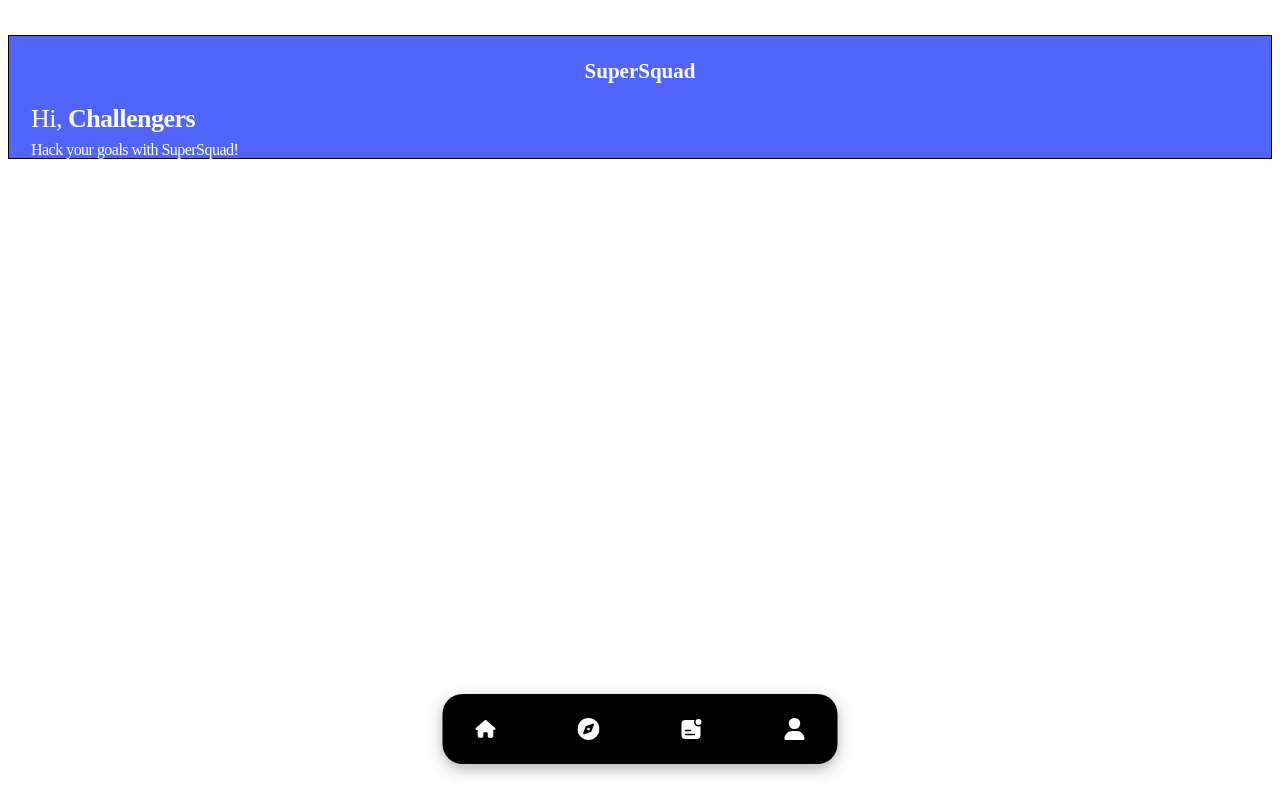
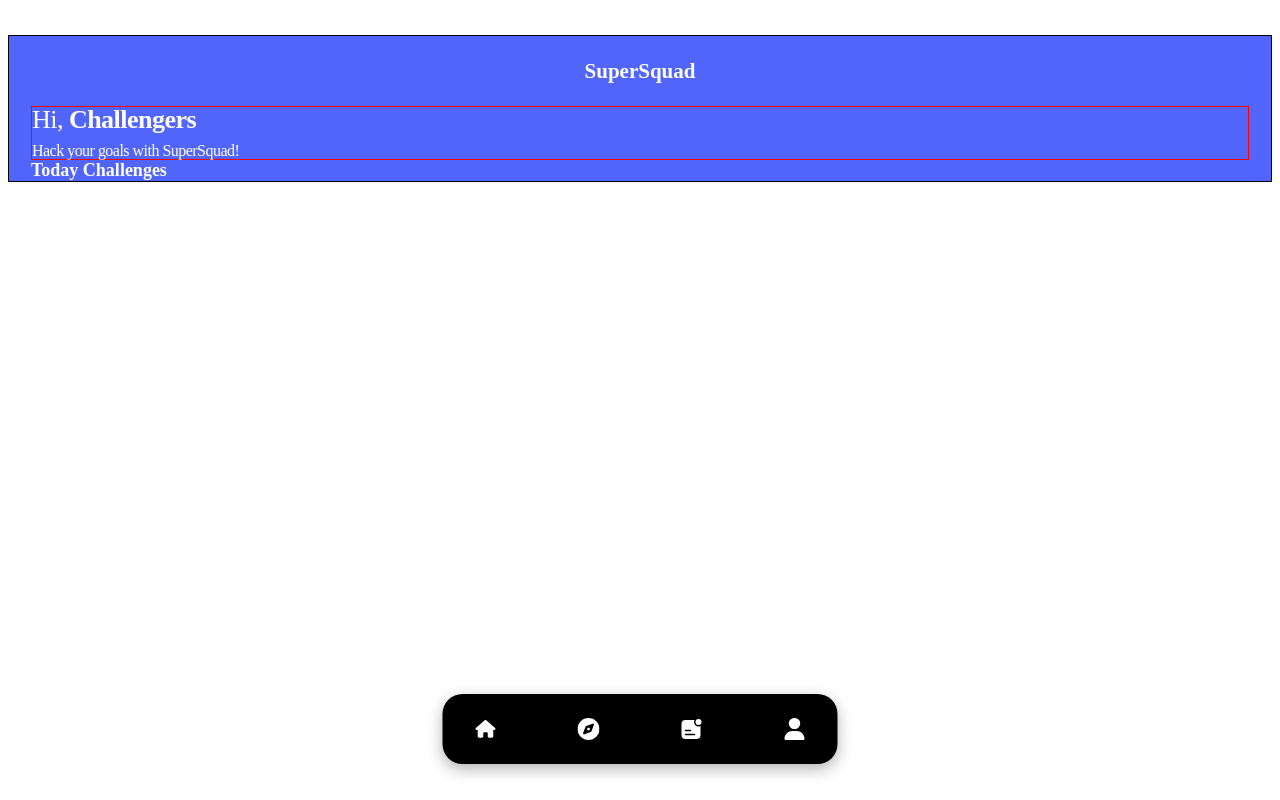
Before and after one commit to supersquad-challenge/proto.v2, a Next.js app in the folder proto.v2-client/: page /home in a window 1280 px wide. Built offline with nearby package versions, Linux system fonts and the light colour scheme.

Commit message:
Add: Challenge Heaer

```diff
--- a/proto.v2-client/src/app/home/page.tsx
+++ b/proto.v2-client/src/app/home/page.tsx
@@ -1,6 +1,7 @@
 "use client";
-import ServiceTitle from "@/components/common/ServiceTitle";
-import WelcomeMessage from "@/components/common/WelcomeMessage";
+import ChallengeHeader from "@/components/common/home/ChallengeHeader";
+import ServiceTitle from "@/components/common/home/ServiceTitle";
+import WelcomeMessage from "@/components/common/home/WelcomeMessage";
 import colors from "@/styles/color";
 import styled from "styled-components";
 
@@ -9,6 +10,9 @@ const Home = () => {
     <Container>
       <ServiceTitle></ServiceTitle>
       <WelcomeMessage></WelcomeMessage>
+      <ChallengeHeader $fontColor={colors.white}>
+        Today Challenges
+      </ChallengeHeader>
     </Container>
   );
 };
@@ -18,4 +22,7 @@ const Container = styled.main`
   width: 100%;
   height: auto;
   background-color: ${colors.primary};
+
+  padding: 0 22px; // 상하 패딩 0, 좌우 패딩 22px
+  box-sizing: border-box;
 `;
--- /dev/null
+++ b/proto.v2-client/src/components/common/home/ChallengeHeader.tsx
@@ -0,0 +1,14 @@
+import colors from "@/styles/color";
+import styled from "styled-components";
+
+type Props = {
+  $fontColor: string;
+};
+
+const ChallengeHeader = styled.div<Props>`
+  color: ${(props) => props.$fontColor};
+  font-size: 18px;
+  font-weight: 700;
+`;
+
+export default ChallengeHeader;
--- a/proto.v2-client/src/components/common/ServiceTitle.tsx
+++ b/proto.v2-client/src/components/common/home/ServiceTitle.tsx
@@ -26,7 +26,5 @@ const Title = styled.div`
   color: #fff;
   font-family: ClashDisplayVariable;
   font-size: 21px;
-  font-style: normal;
   font-weight: 700;
-  line-height: normal;
 `;
--- a/proto.v2-client/src/components/common/WelcomeMessage.tsx
+++ b/proto.v2-client/src/components/common/home/WelcomeMessage.tsx
@@ -1,9 +1,9 @@
 import colors from "@/styles/color";
 import styled from "styled-components";
 
-interface GreetingsProps {
+type Props = {
   fontSize: number;
-}
+};
 
 const WelcomeMessage = () => {
   return (
@@ -23,19 +23,15 @@ export default WelcomeMessage;
 const Container = styled.div`
   width: auto;
   height: auto;
-  margin-left: 22px;
-  margin-right: 25px;
 
   box-sizing: border-box;
 
-  /* border: 1px solid red; */
+  border: 1px solid red;
 `;
 
-const Greetings = styled.div<GreetingsProps>`
+const Greetings = styled.div<Props>`
   color: ${colors.white};
-  font-family: PoppinLight;
   font-size: ${(props) => `${props.fontSize}px`};
-  font-style: normal;
   font-weight: 300;
   line-height: ${(props) => `${props.fontSize}px`};
   letter-spacing: -0.52px;
```
